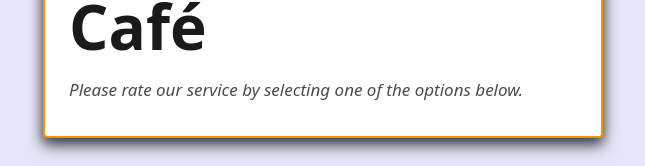
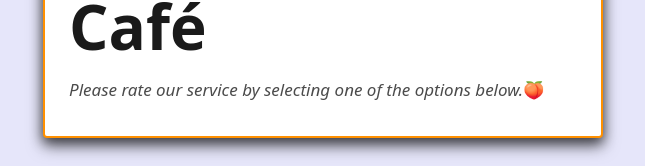
Before and after one commit to Tema817/02-react-cafe, a React (Vite) app: page / in a window 1280 px wide. Shown: the part 190-356 px from the top of the page, without its empty margins (317-962 px from the left). Built offline with nearby package versions, Linux system fonts and the light colour scheme.

Commit message:
Update CafeInfo.tsx

```diff
--- a/src/components/CafeInfo/CafeInfo.tsx
+++ b/src/components/CafeInfo/CafeInfo.tsx
@@ -5,8 +5,7 @@ export default function CafeInfo() {
     <div className={css.container}>
       <h1 className={css.title}>Sip Happens Café</h1>
       <p className={css.description}>
-        Please rate our service by selecting one of the options below.
-      </p>
+        Please rate our service by selecting one of the options below.🍑</p>
     </div>
   );
 
```
